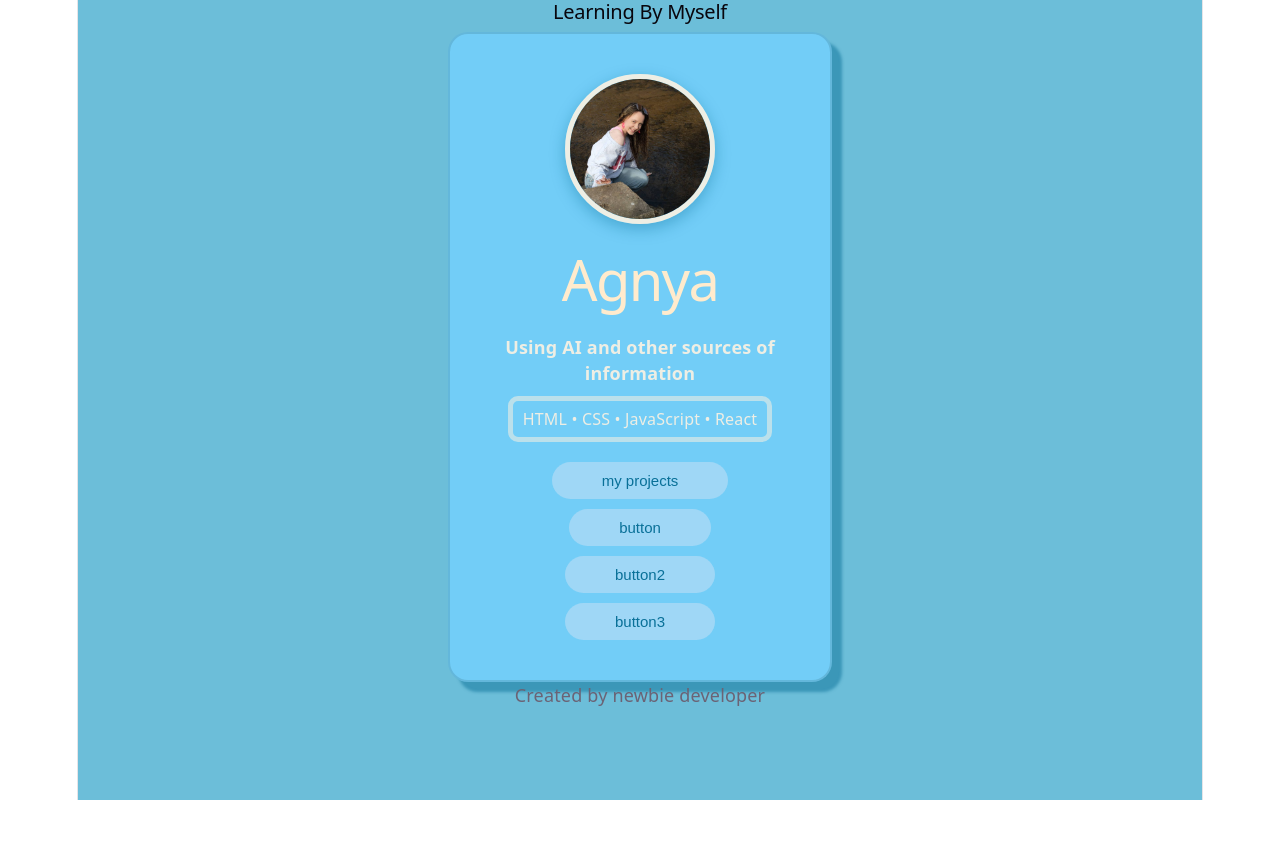
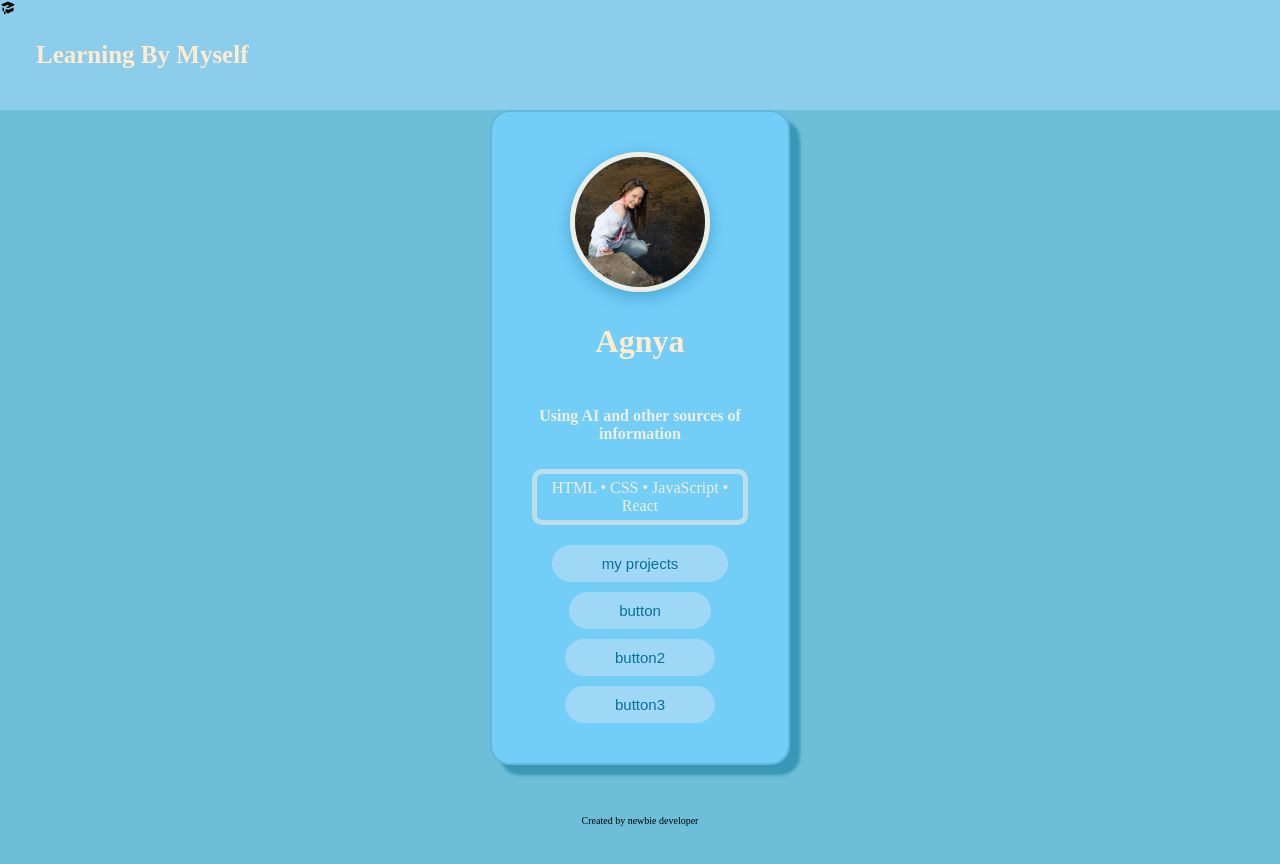
Before and after one commit to Kirreinaa/Learning-by-myself, a React (Vite) app: page / in a window 1280 px wide. Shown: the top 864 px of the page. Before the commit the page ends 800 px from the top, so only its background shows below. Built offline with nearby package versions, Linux system fonts and the light colour scheme.

Commit message:
created 2 new components: header & footer, added icon

```diff
--- a/package.json
+++ b/package.json
@@ -11,7 +11,8 @@
   },
   "dependencies": {
     "react": "^19.2.7",
-    "react-dom": "^19.2.7"
+    "react-dom": "^19.2.7",
+    "react-icons": "^5.7.0"
   },
   "devDependencies": {
     "@eslint/js": "^10.0.1",
--- a/src/AgnyaSite.css
+++ b/src/AgnyaSite.css
@@ -11,7 +11,6 @@
     align-items: center;
     flex-direction: column;
     background-color: rgb(108, 190, 217);
-    height: 100vh;
 }
 
 h1 {
@@ -85,11 +84,11 @@ img {
     margin-bottom: 10px;
 }
 
-.header {
+/* .header {
     display: flex;
     flex-direction: column;
     align-items: center;
-}
+} */
 
 @keyframes appear {
     from {
--- a/src/App.css
+++ b/src/App.css
@@ -1,184 +1,9 @@
-.counter {
-  font-size: 16px;
-  padding: 5px 10px;
-  border-radius: 5px;
-  color: var(--accent);
-  background: var(--accent-bg);
-  border: 2px solid transparent;
-  transition: border-color 0.3s;
-  margin-bottom: 24px;
-
-  &:hover {
-    border-color: var(--accent-border);
-  }
-  &:focus-visible {
-    outline: 2px solid var(--accent);
-    outline-offset: 2px;
-  }
+*, *::before, *::after {
+  box-sizing: border-box;
 }
 
-.hero {
-  position: relative;
-
-  .base,
-  .framework,
-  .vite {
-    inset-inline: 0;
-    margin: 0 auto;
-  }
-
-  .base {
-    width: 170px;
-    position: relative;
-    z-index: 0;
-  }
-
-  .framework,
-  .vite {
-    position: absolute;
-  }
-
-  .framework {
-    z-index: 1;
-    top: 34px;
-    height: 28px;
-    transform: perspective(2000px) rotateZ(300deg) rotateX(44deg) rotateY(39deg)
-      scale(1.4);
-  }
-
-  .vite {
-    z-index: 0;
-    top: 107px;
-    height: 26px;
-    width: auto;
-    transform: perspective(2000px) rotateZ(300deg) rotateX(40deg) rotateY(39deg)
-      scale(0.8);
-  }
+body {
+  margin: 0;
+  padding: 0;
+  height: 100vh;
 }
-
-#center {
-  display: flex;
-  flex-direction: column;
-  gap: 25px;
-  place-content: center;
-  place-items: center;
-  flex-grow: 1;
-
-  @media (max-width: 1024px) {
-    padding: 32px 20px 24px;
-    gap: 18px;
-  }
-}
-
-#next-steps {
-  display: flex;
-  border-top: 1px solid var(--border);
-  text-align: left;
-
-  & > div {
-    flex: 1 1 0;
-    padding: 32px;
-    @media (max-width: 1024px) {
-      padding: 24px 20px;
-    }
-  }
-
-  .icon {
-    margin-bottom: 16px;
-    width: 22px;
-    height: 22px;
-  }
-
-  @media (max-width: 1024px) {
-    flex-direction: column;
-    text-align: center;
-  }
-}
-
-#docs {
-  border-right: 1px solid var(--border);
-
-  @media (max-width: 1024px) {
-    border-right: none;
-    border-bottom: 1px solid var(--border);
-  }
-}
-
-#next-steps ul {
-  list-style: none;
-  padding: 0;
-  display: flex;
-  gap: 8px;
-  margin: 32px 0 0;
-
-  .logo {
-    height: 18px;
-  }
-
-  a {
-    color: var(--text-h);
-    font-size: 16px;
-    border-radius: 6px;
-    background: var(--social-bg);
-    display: flex;
-    padding: 6px 12px;
-    align-items: center;
-    gap: 8px;
-    text-decoration: none;
-    transition: box-shadow 0.3s;
-
-    &:hover {
-      box-shadow: var(--shadow);
-    }
-    .button-icon {
-      height: 18px;
-      width: 18px;
-    }
-  }
-
-  @media (max-width: 1024px) {
-    margin-top: 20px;
-    flex-wrap: wrap;
-    justify-content: center;
-
-    li {
-      flex: 1 1 calc(50% - 8px);
-    }
-
-    a {
-      width: 100%;
-      justify-content: center;
-      box-sizing: border-box;
-    }
-  }
-}
-
-#spacer {
-  height: 88px;
-  border-top: 1px solid var(--border);
-  @media (max-width: 1024px) {
-    height: 48px;
-  }
-}
-
-.ticks {
-  position: relative;
-  width: 100%;
-
-  &::before,
-  &::after {
-    content: '';
-    position: absolute;
-    top: -4.5px;
-    border: 5px solid transparent;
-  }
-
-  &::before {
-    left: 0;
-    border-left-color: var(--border);
-  }
-  &::after {
-    right: 0;
-    border-right-color: var(--border);
-  }
-}
--- a/src/App.tsx
+++ b/src/App.tsx
@@ -4,56 +4,33 @@ import './App.css'
 import "./AgnyaSite.css"
 import AgnyaImage from "./assets/image.jpg"
 import AgnyaButton from './components/AgnyaButton'
+import AgnyaHeader from './components/AgnyaHeader'
+import AgnyaFooter from './components/AgnyaFooter'
 
 function App() {
   const [count, setCount] = useState(0)
-  const boyzInChat = 12
-  const girlzInChat = 1337
-
-
-  let people = 0
-  function peopleInChat(boyz: number, girlz: number) {
-    people = boyz + girlz
-    people = -1000
-    return boyz + girlz
-  }
-
-  const result = peopleInChat(boyzInChat, girlzInChat)
-  console.log("People in chat:", result, people)
-
-  function greeting(name: string) {
-    return "hello, " + name
-  }
-
-  console.log(greeting("astra"))
 
   const buttons = ["my projects", "button", "button2", "button3"]
 
   return (
     <div className='container'>
-      <header>
-        <h2>Learning By Myself</h2>
-      </header>
+
+      <AgnyaHeader/>
 
       <div className="card">
         <img src={AgnyaImage}/>
         <h1>Agnya</h1>
         <p className="description">Using AI and other sources of information</p>
         <span className="skills">
-            HTML • CSS • JavaScript • React
+          HTML • CSS • JavaScript • React
         </span>
-
-        {/* <AgnyaButton text='My projects'/>
-        <AgnyaButton text='button'/>
-        <AgnyaButton text='button2'/> */}
         {buttons.map((buttonText, i) =>
           <AgnyaButton text={buttonText} key={buttonText+i}/>
         )}
       </div>
 
-      <footer>
-        Created by newbie developer
-      </footer>
+      <AgnyaFooter/>
+
     </div>
   )
 }
--- /dev/null
+++ b/src/components/AgnyaFooter.tsx
@@ -0,0 +1,13 @@
+import './Footer.css'
+
+type AgnyaFooterProps = {
+    text: string
+}
+
+function AgnyaFooter() {
+    return (
+        <footer className='footerText'>Created by newbie developer</footer>
+    )
+}
+
+export default AgnyaFooter
--- /dev/null
+++ b/src/components/AgnyaHeader.tsx
@@ -0,0 +1,13 @@
+import './Header.css'
+import { HiAcademicCap } from "react-icons/hi";
+
+function AgnyaHeader () {
+    return (
+        <div className="headerContainer">
+            <HiAcademicCap/>
+            <h2 className="headerText">Learning By Myself</h2>
+        </div>
+    )
+}
+
+export default AgnyaHeader
--- /dev/null
+++ b/src/components/Footer.css
@@ -0,0 +1,5 @@
+.footerText {
+    padding: 50px;
+    /* background-color: black; */
+    font-size: 10px;
+}
--- /dev/null
+++ b/src/components/Header.css
@@ -0,0 +1,15 @@
+.headerContainer {
+    width: 100%;
+    display: flex;
+    flex-direction: row;
+    background-color: rgba(159, 216, 246, 0.603);
+}
+
+.headerText {
+    display: flex;
+    flex-direction: column;
+    align-items: start;
+    padding: 20px;
+    font-size: 25px;
+    color:#ffebcd;
+}
--- a/src/index.css
+++ b/src/index.css
@@ -1,102 +1,6 @@
 :root {
-  --text: #6b6375;
-  --text-h: #08060d;
-  --bg: #fff;
-  --border: #e5e4e7;
-  --code-bg: #f4f3ec;
-  --accent: #aa3bff;
-  --accent-bg: rgba(170, 59, 255, 0.1);
-  --accent-border: rgba(170, 59, 255, 0.5);
-  --social-bg: rgba(244, 243, 236, 0.5);
-  --shadow:
-    rgba(0, 0, 0, 0.1) 0 10px 15px -3px, rgba(0, 0, 0, 0.05) 0 4px 6px -2px;
-
-  --sans: system-ui, 'Segoe UI', Roboto, sans-serif;
-  --heading: system-ui, 'Segoe UI', Roboto, sans-serif;
-  --mono: ui-monospace, Consolas, monospace;
-
-  font: 18px/145% var(--sans);
-  letter-spacing: 0.18px;
-  color-scheme: light dark;
-  color: var(--text);
-  background: var(--bg);
-  font-synthesis: none;
-  text-rendering: optimizeLegibility;
-  -webkit-font-smoothing: antialiased;
-  -moz-osx-font-smoothing: grayscale;
-
-}
-
-@media (prefers-color-scheme: dark) {
-  :root {
-    --text: #9ca3af;
-    --text-h: #f3f4f6;
-    --bg: #16171d;
-    --border: #2e303a;
-    --code-bg: #1f2028;
-    --accent: #c084fc;
-    --accent-bg: rgba(192, 132, 252, 0.15);
-    --accent-border: rgba(192, 132, 252, 0.5);
-    --social-bg: rgba(47, 48, 58, 0.5);
-    --shadow:
-      rgba(0, 0, 0, 0.4) 0 10px 15px -3px, rgba(0, 0, 0, 0.25) 0 4px 6px -2px;
-  }
-
-  #social .button-icon {
-    filter: invert(1) brightness(2);
-  }
-}
-
-#root {
-  width: 1126px;
-  max-width: 100%;
-  margin: 0 auto;
-  text-align: center;
-  border-inline: 1px solid var(--border);
-  min-height: 100svh;
-  display: flex;
-  flex-direction: column;
+  width: 100%;
+  min-height: 100vh;
+  margin: 0;
   box-sizing: border-box;
 }
-
-body {
-  margin: 0;
-}
-
-h1,
-h2 {
-  font-family: var(--heading);
-  font-weight: 500;
-  color: var(--text-h);
-}
-
-h1 {
-  font-size: 56px;
-  letter-spacing: -1.68px;
-  margin: 32px 0;
-}
-h2 {
-  font-size: 24px;
-  line-height: 118%;
-  letter-spacing: -0.24px;
-  margin: 0 0 8px;
-    font-size: 20px;
-  }
-p {
-  margin: 0;
-}
-
-code,
-.counter {
-  font-family: var(--mono);
-  display: inline-flex;
-  border-radius: 4px;
-  color: var(--text-h);
-}
-
-code {
-  font-size: 15px;
-  line-height: 135%;
-  padding: 4px 8px;
-  background: var(--code-bg);
-}
```
Also changed, not shown: 1 other file (tests, documents, lock files or other folders).
